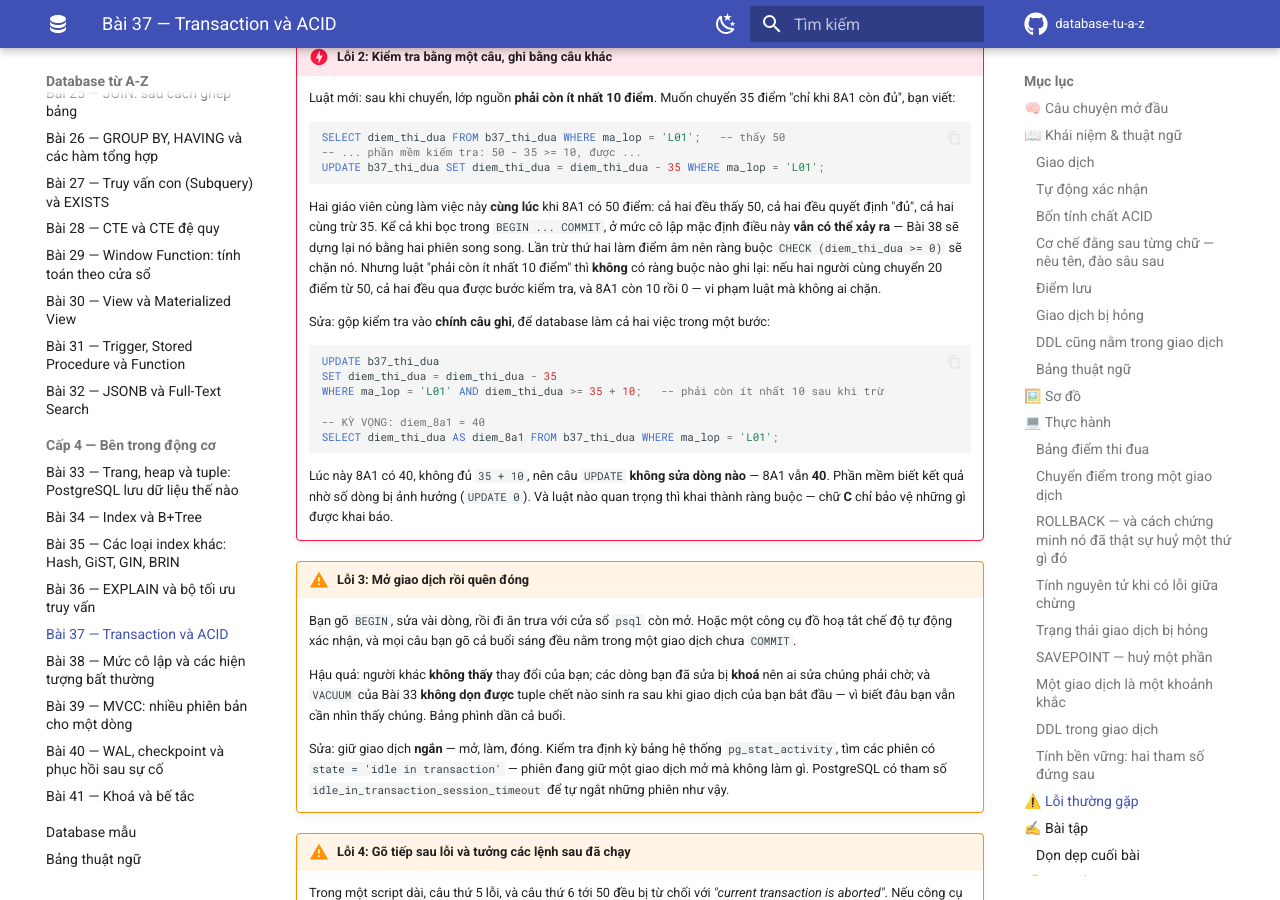
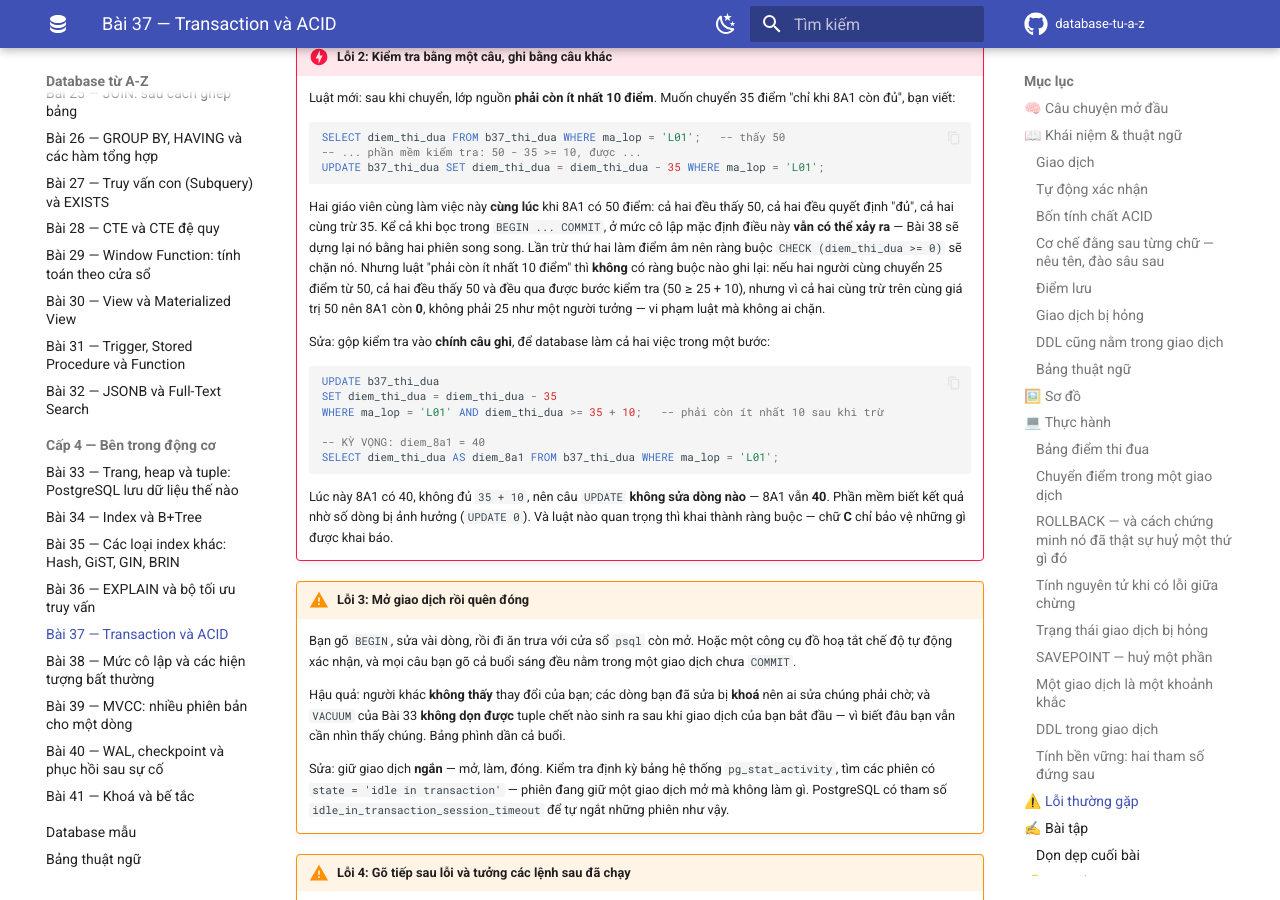
Before and after one commit to hungnguyen010518/database-tu-a-z, an MkDocs documentation site: the page built from docs/cap-4-ben-trong-dong-co/37-transaction-va-acid.md, in a window 1280 px wide and 900 px high, scrolled down 12817 px. Built offline with MkDocs 1.6.1 and Material for MkDocs 9.7.7, drawn with Linux system fonts in a browser that asks for light colours; comment, search, counter and statistics services are not loaded.

Commit message:
Sửa 2 lỗi nội dung do implementer Task 7b tự phát hiện
- Bài 20 (Cấp 2): tham chiếu sai "Bài 38 sẽ nói về" khoá — khoá và
  deadlock nằm ở Bài 41, không phải 38 (isolation level).
- Bài 37, Lỗi 2: số học không khớp lập luận — "chuyển 20 điểm hai lần
  từ 50 còn 10 rồi 0" nhưng 50-20-20=10, không vi phạm luật "còn ít
  nhất 10". Đổi thành 25 điểm để phép trừ đôi thật sự về 0 và vi phạm
  luật như đoạn văn khẳng định.

Co-Authored-By: Claude Sonnet 5 <noreply@anthropic.com>

````diff
--- a/docs/cap-4-ben-trong-dong-co/37-transaction-va-acid.md
+++ b/docs/cap-4-ben-trong-dong-co/37-transaction-va-acid.md
@@ -473,7 +473,7 @@ Tắt một trong hai thì `COMMIT` nhanh hơn — và chữ **D** không còn
     UPDATE b37_thi_dua SET diem_thi_dua = diem_thi_dua - 35 WHERE ma_lop = 'L01';
     ```
 
-    Hai giáo viên cùng làm việc này **cùng lúc** khi 8A1 có 50 điểm: cả hai đều thấy 50, cả hai đều quyết định "đủ", cả hai cùng trừ 35. Kể cả khi bọc trong `BEGIN ... COMMIT`, ở mức cô lập mặc định điều này **vẫn có thể xảy ra** — Bài 38 sẽ dựng lại nó bằng hai phiên song song. Lần trừ thứ hai làm điểm âm nên ràng buộc `CHECK (diem_thi_dua >= 0)` sẽ chặn nó. Nhưng luật "phải còn ít nhất 10 điểm" thì **không** có ràng buộc nào ghi lại: nếu hai người cùng chuyển 20 điểm từ 50, cả hai đều qua được bước kiểm tra, và 8A1 còn 10 rồi 0 — vi phạm luật mà không ai chặn.
+    Hai giáo viên cùng làm việc này **cùng lúc** khi 8A1 có 50 điểm: cả hai đều thấy 50, cả hai đều quyết định "đủ", cả hai cùng trừ 35. Kể cả khi bọc trong `BEGIN ... COMMIT`, ở mức cô lập mặc định điều này **vẫn có thể xảy ra** — Bài 38 sẽ dựng lại nó bằng hai phiên song song. Lần trừ thứ hai làm điểm âm nên ràng buộc `CHECK (diem_thi_dua >= 0)` sẽ chặn nó. Nhưng luật "phải còn ít nhất 10 điểm" thì **không** có ràng buộc nào ghi lại: nếu hai người cùng chuyển 25 điểm từ 50, cả hai đều thấy 50 và đều qua được bước kiểm tra (50 ≥ 25 + 10), nhưng vì cả hai cùng trừ trên cùng giá trị 50 nên 8A1 còn **0**, không phải 25 như một người tưởng — vi phạm luật mà không ai chặn.
 
     Sửa: gộp kiểm tra vào **chính câu ghi**, để database làm cả hai việc trong một bước:
 
````
Also changed, not shown: docs/cap-2-chuan-hoa/20-denormalization.md (+1 -1 lines).
